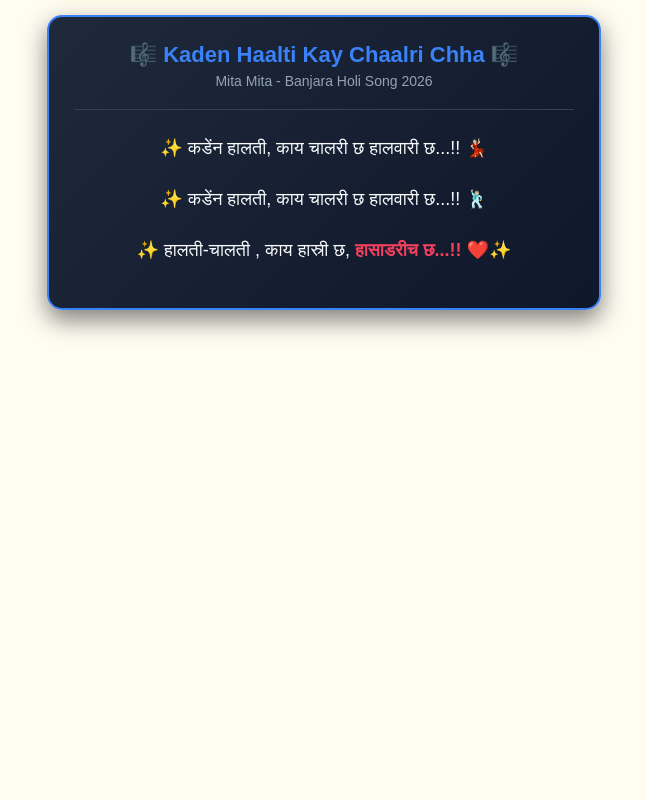
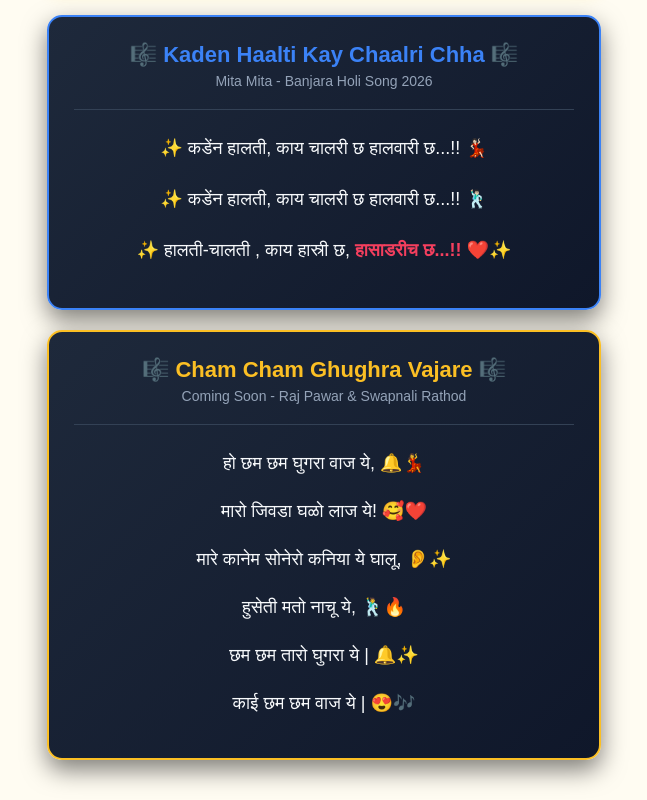
Before and after one commit to banjarabeatsofficial/banjarabeatsofficial.github.io, a plain HTML site: page veertavira.html in a window 1280 px wide. Shown: the part 1408-2208 px from the top of the page, without its empty margins (316-963 px from the left). Before the commit the page ends 1758 px from the top, so only its background shows below. Drawn offline with Linux system fonts and the light colour scheme.

Commit message:
Update veertavira.html

```diff
--- a/veertavira.html
+++ b/veertavira.html
@@ -109,4 +109,19 @@
     <div style="font-size: 18px; line-height: 2; margin: 15px 0;">✨ हालती-चालती , काय हास्री छ, <span style="color: #f43f5e; font-weight: bold;">हासाडरीच छ...!! ❤️✨</span></div>
 </div>
 <!-- Banjara Lyrics Layout End -->
+</div>
+<!-- Cham Cham Ghughra Lyrics Box Start -->
+<div style="background: linear-gradient(135deg, #1e293b 0%, #0f172a 100%); border: 2px solid #fbbf24; border-radius: 15px; padding: 25px; max-width: 500px; margin: 20px auto; text-align: center; font-family: sans-serif; color: #f8fafc; box-shadow: 0 10px 25px rgba(0,0,0,0.5);">
+    <div style="color: #fbbf24; font-size: 22px; font-weight: bold; margin-bottom: 5px;">🎼 Cham Cham Ghughra Vajare 🎼</div>
+    <div style="color: #94a3b8; font-size: 14px; margin-bottom: 20px;">Coming Soon - Raj Pawar & Swapnali Rathod</div>
+    <hr style="border: 0; border-top: 1px solid #334155; margin-bottom: 20px;">
+
+    <div style="font-size: 18px; line-height: 2; margin: 12px 0;">हो छम छम घुगरा वाज ये, 🔔💃</div>
+    <div style="font-size: 18px; line-height: 2; margin: 12px 0;">मारो जिवडा घळो लाज ये! 🥰❤️</div>
+    <div style="font-size: 18px; line-height: 2; margin: 12px 0;">मारे कानेम सोनेरो कनिया ये घालू, 👂✨</div>
+    <div style="font-size: 18px; line-height: 2; margin: 12px 0;">हुसेती मतो नाचू ये, <span style="color: #fbbf24; font-weight: bold;">🕺🔥</span></div>
+    <div style="font-size: 18px; line-height: 2; margin: 12px 0;">छम छम तारो घुगरा ये | 🔔✨</div>
+    <div style="font-size: 18px; line-height: 2; margin: 12px 0;">काई छम छम वाज ये | 😍🎶</div>
+</div>
+<!-- Cham Cham Ghughra Lyrics Box End -->
 </html>
```
